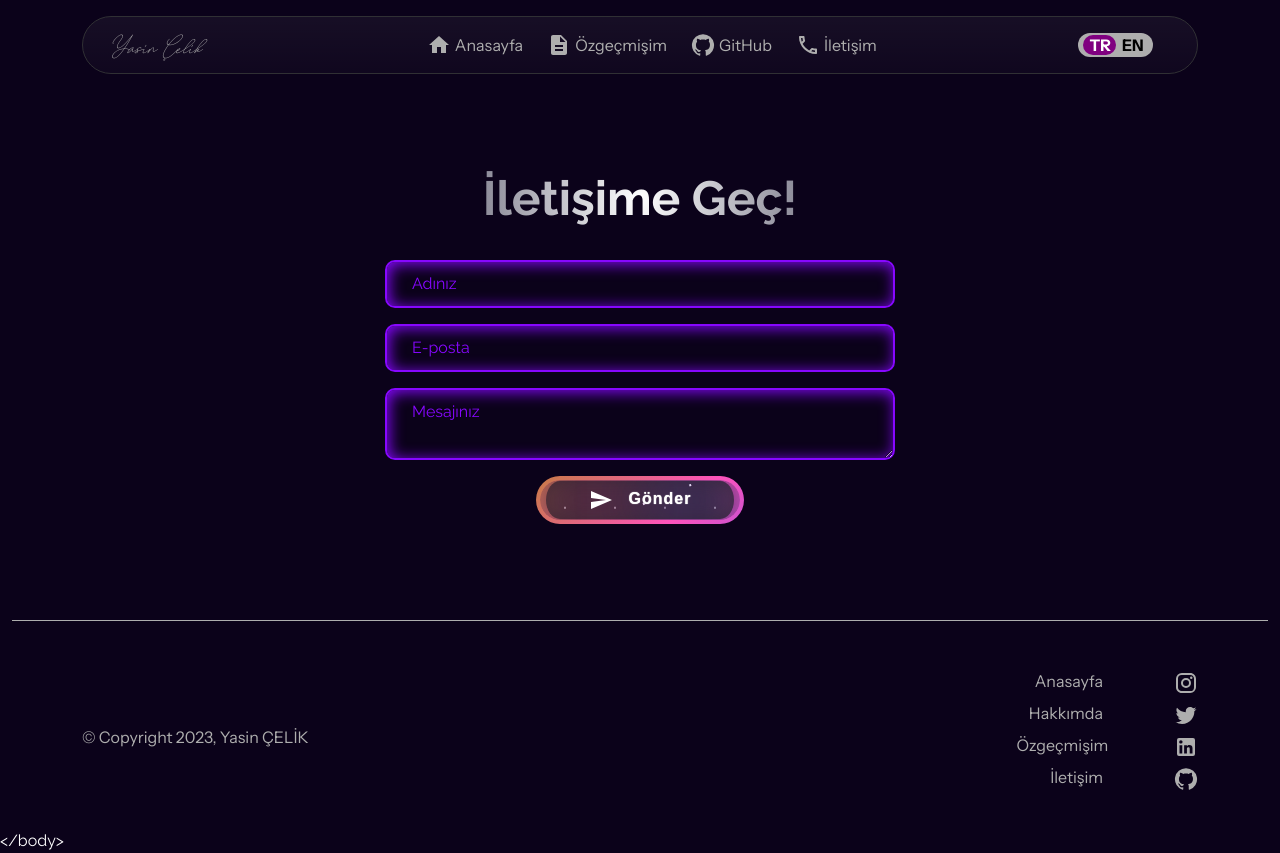
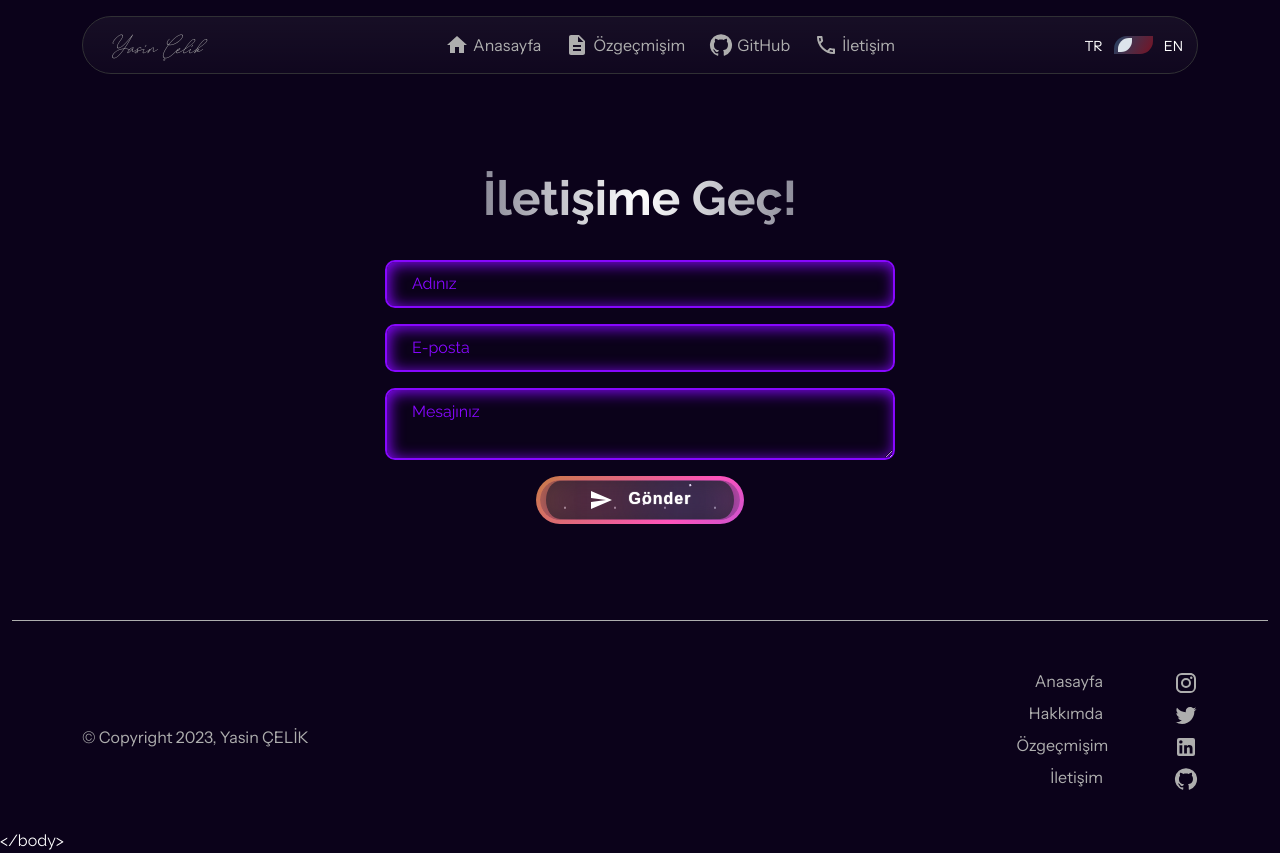
Before and after one commit to YasinCelikSoftware/portfolio, a React (Create React App) app: page /contact in a window 1280 px wide. Built offline with nearby package versions, Linux system fonts and the light colour scheme.

Commit message:
toggle switch change

```diff
--- a/src/assets/css/ToggleSwitch.css
+++ b/src/assets/css/ToggleSwitch.css
@@ -1,63 +1,67 @@
-.checkbox {
-  width: 75px;
-  height: 24px;
-  background-color: #aeaeae;
-  border-radius: 30px;
+/* The switch - the box around the slider */
+.switch {
+  font-size: 14px;
   position: relative;
-  color: white;
-  overflow: hidden;
+  display: inline-block;
+  width: 2.75em;
+  height: 1.25em;
 }
 
-.text__en {
-  color: black;
+.switch:after {
+  content: "EN";
+  position: absolute;
+  right: -30px;
+  color: white;
+  z-index: 5;
 }
 
-#checkbox_toggle {
-  display: none;
+.switch:before {
+  content: "TR";
+  position: absolute;
+  left: -30px;
+  color: white;
+  z-index: 5;
 }
 
-.checkbox .toggle {
-  width: 33.5px;
-  height: 20px;
+/* Hide default HTML checkbox */
+.switch input {
+  background-color: transparent;
+  opacity: 0;
+  width: 0;
+  height: 0;
+}
+
+/* The slider */
+.slider {
   position: absolute;
-  border-radius: 30px;
-  left: 5px;
   cursor: pointer;
-  background: purple;
+  top: 0;
+  left: 0;
+  right: 0;
+  bottom: 0;
+  background-image: linear-gradient(120deg, #234567, #781223);
+  transition: 0.4s;
+  border-top-left-radius: 13px;
+  border-bottom-right-radius: 13px;
+}
+
+.slider:before {
+  position: absolute;
+  content: "";
+  height: 1em;
+  width: 1em;
+  border-top-left-radius: 11px;
+  border-bottom-right-radius: 11px;
+  left: 0.25em;
+  bottom: 0.1em;
+  background-color: #dde4eb;
   transition: 0.4s;
 }
 
-.checkbox .slide {
-  width: 77px;
-  height: 24px;
-  display: flex;
-  align-items: center;
-  justify-content: space-around;
-  cursor: pointer;
+input:checked + .slider {
+  background-color: transparent;
 }
 
-.checkbox .slide .text {
-  font-size: 16px;
-  font-weight: 700;
-  z-index: 100;
-  cursor: pointer;
+input:checked + .slider:before {
+  transform: translateX(1.2em);
 }
-.text__tr {
-  padding-left: 6px;
-}
-.checkbox .slide .text:nth-child(3) {
-  padding-right: 6px;
-}
-
-.check:checked + .checkbox .slide .toggle {
-  transform: translateX(32px);
-  background: purple;
-}
-
-.check:checked + .checkbox .slide .text__tr {
-  color: black !important;
-}
-
-.check:checked + .checkbox .slide .text__en {
-  color: #fff !important;
-}
--- a/src/components/ToggleSwitch.js
+++ b/src/components/ToggleSwitch.js
@@ -1,23 +1,13 @@
 import React, {Fragment} from 'react';
 import '../assets/css/ToggleSwitch.css';
+import {changeLanguage} from 'i18next';
 
 function ToggleSwitch({changelanguage}) {
   return (
-    <Fragment>
-      <input
-        id="checkbox_toggle"
-        type="checkbox"
-        className="check"
-        onClick={() => changelanguage ()}
-      />
-      <div className="checkbox">
-        <label className="slide" htmlFor="checkbox_toggle">
-          <label className="toggle" htmlFor="checkbox_toggle" />
-          <label className="text text__tr" htmlFor="checkbox_toggle">TR</label>
-          <label className="text text__en" htmlFor="checkbox_toggle">EN</label>
-        </label>
-      </div>
-    </Fragment>
+    <label className="switch">
+      <input type="checkbox" onClick={() => changelanguage ()} />
+      <span className="slider" />
+    </label>
   );
 }
 
```
